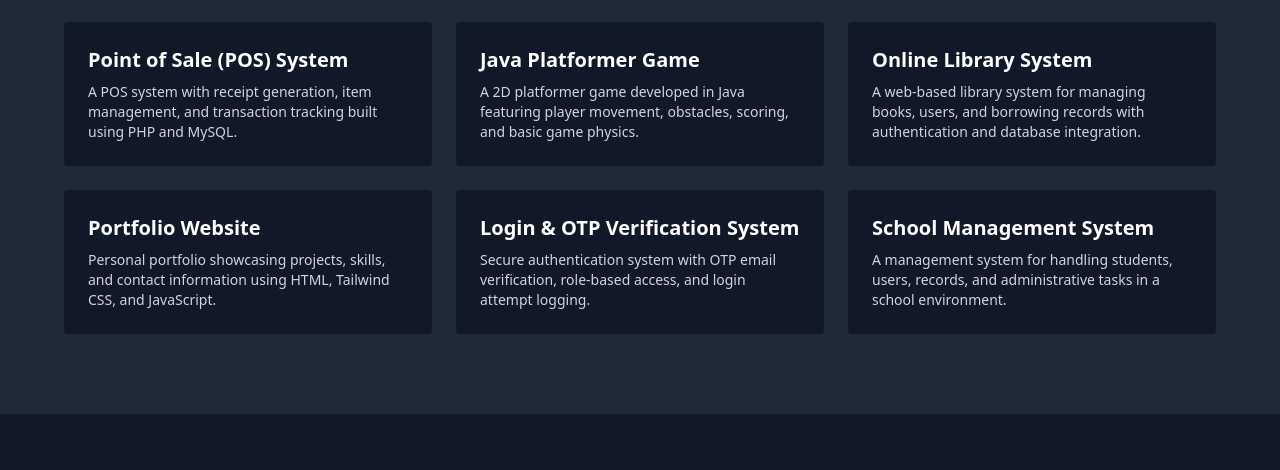
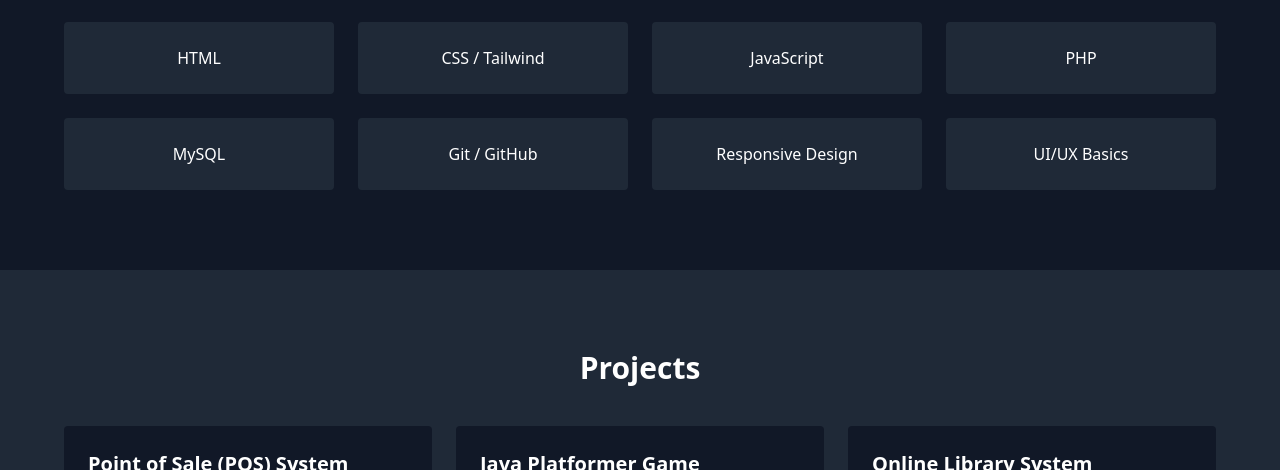
Before and after one commit to Lord-binns/Comp-Portfolio, a plain HTML site: page pages/portfolio.html in a window 1280 px wide. Shown: the part 651-1121 px from the top of the page. Drawn offline with nearby package versions, Linux system fonts and the light colour scheme.

Commit message:
accidentaly removed the skills, put it back

```diff
--- a/pages/portfolio.html
+++ b/pages/portfolio.html
@@ -62,7 +62,25 @@
   </div>
 </section>
 
-<!-- PROJECTS -->
+  <!-- SKILLS -->
+  <section id="skills" class="py-20 px-6">
+    <div class="max-w-6xl mx-auto text-center">
+      <h3 class="text-3xl font-bold mb-10">Skills</h3>
+
+      <div class="grid grid-cols-2 md:grid-cols-4 gap-6">
+        <div class="bg-gray-800 p-6 rounded">HTML</div>
+        <div class="bg-gray-800 p-6 rounded">CSS / Tailwind</div>
+        <div class="bg-gray-800 p-6 rounded">JavaScript</div>
+        <div class="bg-gray-800 p-6 rounded">PHP</div>
+        <div class="bg-gray-800 p-6 rounded">MySQL</div>
+        <div class="bg-gray-800 p-6 rounded">Git / GitHub</div>
+        <div class="bg-gray-800 p-6 rounded">Responsive Design</div>
+        <div class="bg-gray-800 p-6 rounded">UI/UX Basics</div>
+      </div>
+    </div>
+  </section>
+
+ <!-- PROJECTS -->
 <section id="projects" class="py-20 bg-gray-800 px-6">
   <div class="max-w-6xl mx-auto">
     <h3 class="text-3xl font-bold text-center mb-10">Projects</h3>
```
